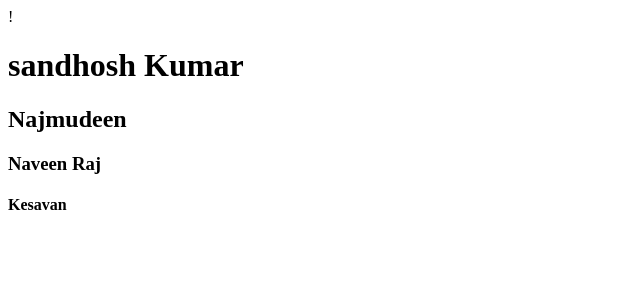
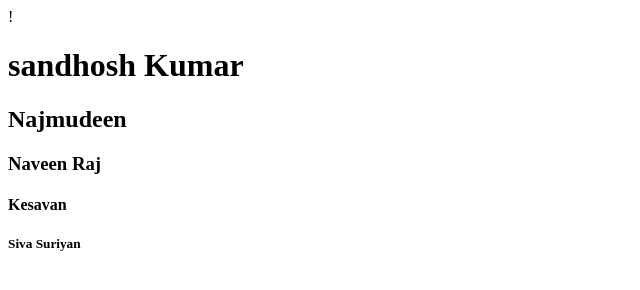
Before and after one commit to Sandy46S/projectbackend, a plain HTML site: page index.html in a window 1280 px wide. Shown: the full height of the page, 0-640 px from the left. Drawn offline with Linux system fonts and the light colour scheme.

Commit message:
name changed

```diff
--- a/index.html
+++ b/index.html
@@ -2,4 +2,5 @@
 <h1>sandhosh Kumar</h1>
 <h2>Najmudeen</h2>
 <h3>Naveen Raj</h3>
-<h4>Kesavan </h4>
+<h4>Kesavan</h4>
+<h5>Siva Suriyan</h5>
```
